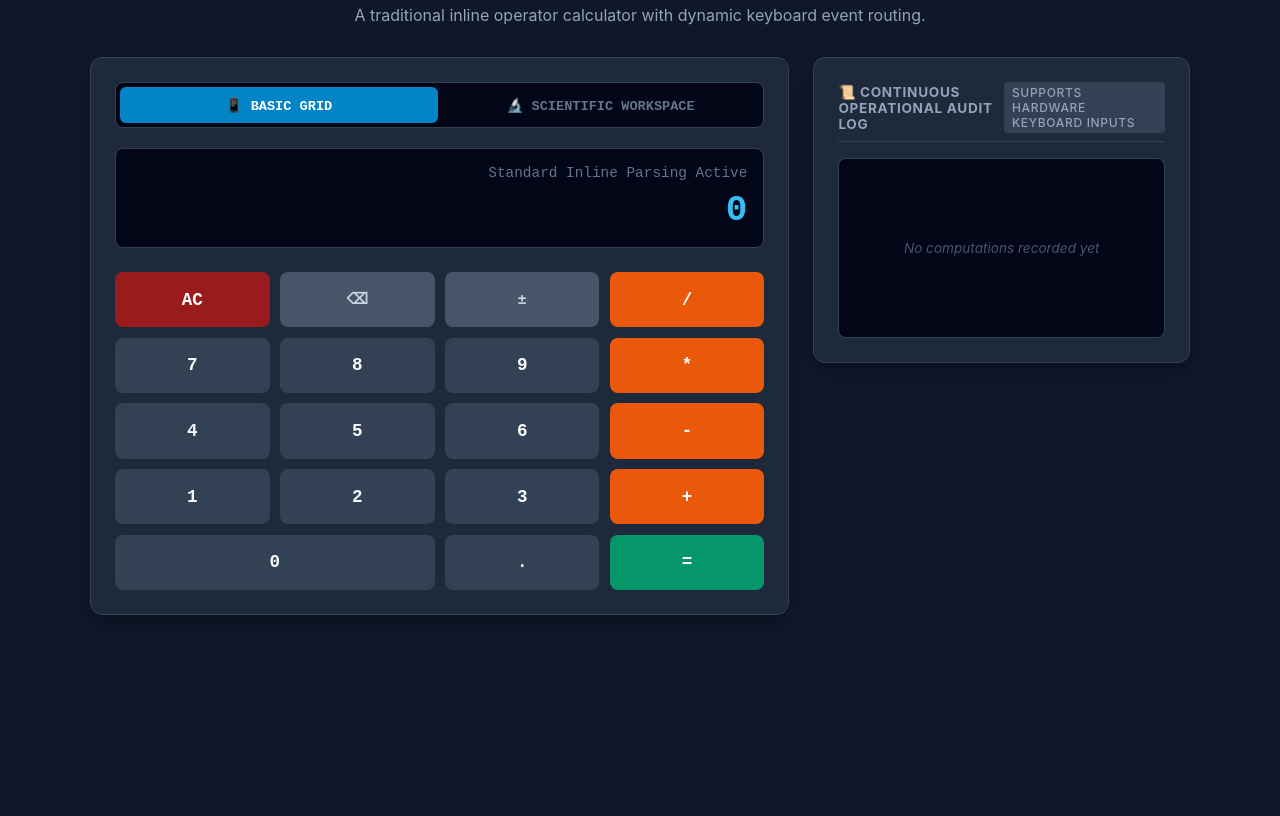
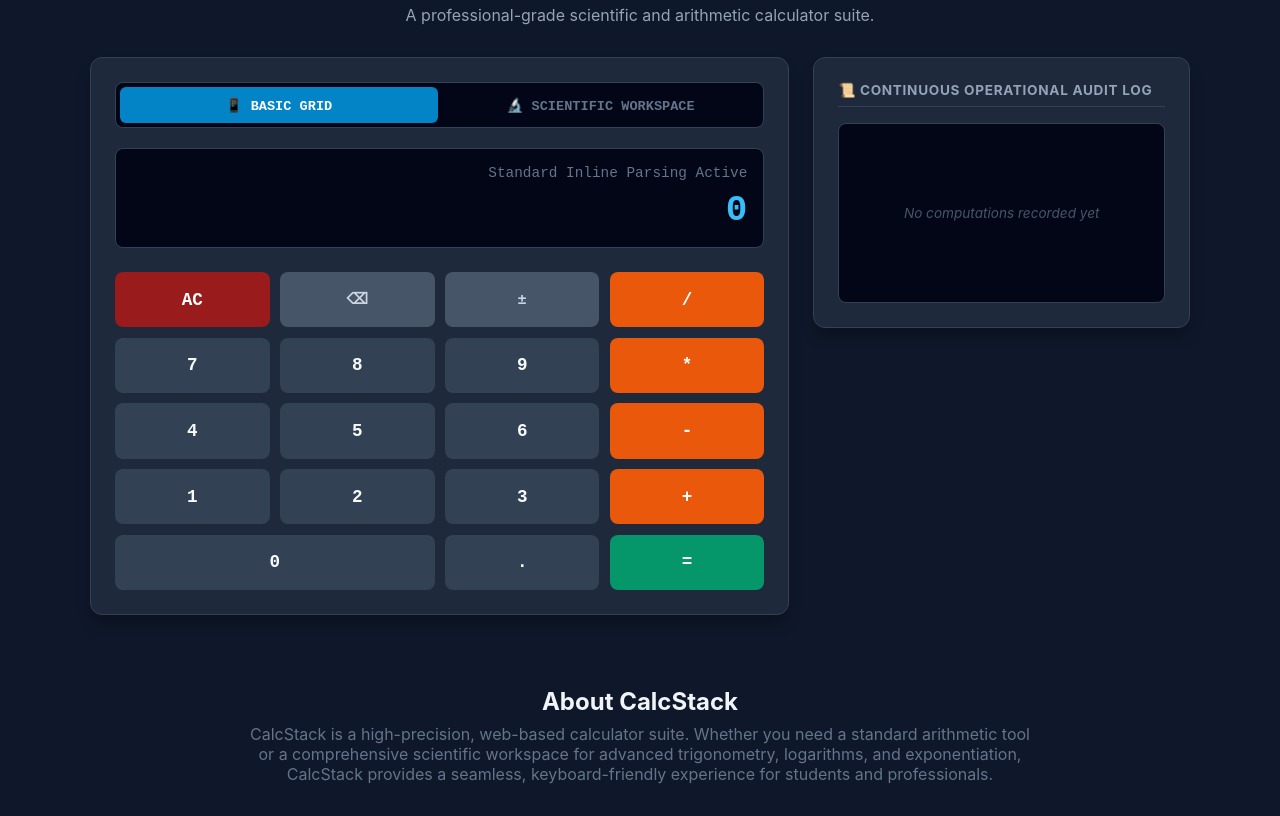
Before and after one commit to haisumapku2008-prog/CalcStack, a plain HTML site: page index.html in a window 1280 px wide. Shown: the part 79-895 px from the top of the page. Before the commit the page ends 800 px from the top, so only its background shows below. Drawn offline with Linux system fonts and the light colour scheme.

Commit message:
chore: optimize SEO meta tags and add about section for discoverability

```diff
--- a/index.html
+++ b/index.html
@@ -3,7 +3,9 @@
 <head>
     <meta charset="UTF-8">
     <meta name="viewport" content="width=device-width, initial-scale=1.0">
-    <title>CalcStack - Traditional Standard Calculator Suite</title>
+    <title>CalcStack: Free Scientific Calculator & Math Suite</title>
+    <meta name="description" content="Use CalcStack, a powerful, free online scientific calculator. Perform basic arithmetic, trigonometry, and complex math equations in your browser. No sign-ups required.">
+    <meta name="keywords" content="scientific calculator, online calculator, math tool, free calculator, trigonometry calculator, web-based math suite">
     <style>
         * { box-sizing: border-box; margin: 0; padding: 0; font-family: -apple-system, BlinkMacSystemFont, "Segoe UI", Roboto, sans-serif; }
         body { background-color: #0f172a; color: #f8fafc; padding: 2rem 1rem; min-height: 100vh; display: flex; flex-direction: column; align-items: center; }
@@ -15,7 +17,7 @@
         .container { width: 100%; max-width: 1100px; display: grid; grid-template-columns: 1fr; gap: 1.5rem; }
         @media (min-width: 992px) { .container { grid-template-columns: 13fr 7fr; } }
 
-        .card { background: #1e293b; padding: 1.5rem; border-radius: 12px; border: 1px solid #334155; box-shadow: 0 10px 15px -3px rgba(0,0,0,0.3); height: fit-content; }
+        .card { background: #1e293b; padding: 1.5rem; border-radius: 12px; border: 1px solid #334155; box-shadow: 0 10px 15px -3px rgba(0,0,0,0.3); height: fit-content; margin-bottom: 1.5rem; }
         .card-title { font-size: 0.85rem; font-weight: 700; color: #94a3b8; text-transform: uppercase; letter-spacing: 0.05em; margin-bottom: 1rem; padding-bottom: 0.5rem; border-bottom: 1px solid #334155; display: flex; justify-content: space-between; align-items: center; }
 
         .mode-container { display: flex; background: #020617; border-radius: 8px; padding: 0.25rem; gap: 0.25rem; margin-bottom: 1.25rem; border: 1px solid #334155; }
@@ -57,13 +59,16 @@
 
         .empty-msg { color: #475569; text-align: center; font-style: italic; padding: 2rem 0; margin: auto; }
         .hint-badge { display: inline-block; background: #334155; color: #94a3b8; font-size: 0.75rem; padding: 0.2rem 0.5rem; border-radius: 4px; font-weight: 500; }
+
+        footer { margin-top: 3rem; color: #64748b; text-align: center; max-width: 800px; }
+        footer h2 { color: #f1f5f9; margin-bottom: 0.5rem; }
     </style>
 </head>
 <body>
 
     <header>
         <h1>CalcStack Standard Suite</h1>
-        <p>A traditional inline operator calculator with dynamic keyboard event routing.</p>
+        <p>A professional-grade scientific and arithmetic calculator suite.</p>
     </header>
 
     <div class="container">
@@ -79,7 +84,6 @@
             </div>
 
             <div class="calc-grid mode-basic" id="calcGridContainer">
-
                 <button class="btn-fn sci-element" onclick="executeUnaryOp('sin')">sin</button>
                 <button class="btn-fn sci-element" onclick="executeUnaryOp('cos')">cos</button>
                 <button class="btn-fn sci-element" onclick="executeUnaryOp('tan')">tan</button>
@@ -118,15 +122,13 @@
                 <button class="btn-num span-basic-2" onclick="appendInputDigit('0')">0</button>
                 <button class="btn-num" onclick="appendInputDigit('.')">.</button>
                 <button class="btn-equal" onclick="executeEvaluationSequence()">=</button>
-
             </div>
         </div>
 
         <div>
-            <div class="card" style="width: 100%;">
+            <div class="card">
                 <div class="card-title">
                     <span>📜 Continuous Operational Audit Log</span>
-                    <span class="hint-badge">Supports Hardware Keyboard Inputs</span>
                 </div>
                 <div class="history-log" id="historyLogPanel">
                     <div class="empty-msg">No computations recorded yet</div>
@@ -134,6 +136,13 @@
             </div>
         </div>
     </div>
+
+    <footer>
+        <section>
+            <h2>About CalcStack</h2>
+            <p>CalcStack is a high-precision, web-based calculator suite. Whether you need a standard arithmetic tool or a comprehensive scientific workspace for advanced trigonometry, logarithms, and exponentiation, CalcStack provides a seamless, keyboard-friendly experience for students and professionals.</p>
+        </section>
+    </footer>
 
     <script>
         let currentDisplayValue = "0";
@@ -157,7 +166,6 @@
         function appendLogEntry(expression, result) {
             const emptyMsg = historyLogPanel.querySelector('.empty-msg');
             if (emptyMsg) emptyMsg.remove();
-
             const item = document.createElement('div');
             item.className = 'log-item';
             item.innerHTML = `<span class="log-expr">${expression} =</span><span class="log-res">${result}</span>`;
@@ -194,13 +202,11 @@
 
         function setBinaryOperator(operator) {
             const currentNum = parseFloat(currentDisplayValue);
-
             if (activePendingOperator && !shouldResetDisplayOnNextKey) {
                 executeIntermediateCalculation();
             } else {
                 storedAccumulatorValue = currentNum;
             }
-
             activePendingOperator = operator;
             shouldResetDisplayOnNextKey = true;
             expressionTrace.innerText = `${storedAccumulatorValue} ${operator}`;
@@ -210,21 +216,16 @@
             if (storedAccumulatorValue === null || !activePendingOperator) return;
             const currentNum = parseFloat(currentDisplayValue);
             let interimResult = 0;
-
             switch (activePendingOperator) {
                 case '+': interimResult = storedAccumulatorValue + currentNum; break;
                 case '-': interimResult = storedAccumulatorValue - currentNum; break;
                 case '*': interimResult = storedAccumulatorValue * currentNum; break;
                 case 'pow': interimResult = Math.pow(storedAccumulatorValue, currentNum); break;
                 case '/':
-                    if (currentNum === 0) {
-                        handleErrorAlert("Zero Error");
-                        return;
-                    }
+                    if (currentNum === 0) { handleErrorAlert("Zero Error"); return; }
                     interimResult = storedAccumulatorValue / currentNum;
                     break;
             }
-
             storedAccumulatorValue = interimResult;
             currentDisplayValue = Number(interimResult.toFixed(8)).toString();
             primaryDisplay.innerText = currentDisplayValue;
@@ -232,31 +233,23 @@
 
         function executeEvaluationSequence() {
             if (storedAccumulatorValue === null || !activePendingOperator) return;
-
             const currentNum = parseFloat(currentDisplayValue);
             const formalExpressionString = `${storedAccumulatorValue} ${activePendingOperator} ${currentNum}`;
             let finalOutputValue = 0;
-
             switch (activePendingOperator) {
                 case '+': finalOutputValue = storedAccumulatorValue + currentNum; break;
                 case '-': finalOutputValue = storedAccumulatorValue - currentNum; break;
                 case '*': finalOutputValue = storedAccumulatorValue * currentNum; break;
                 case 'pow': finalOutputValue = Math.pow(storedAccumulatorValue, currentNum); break;
                 case '/':
-                    if (currentNum === 0) {
-                        handleErrorAlert("Zero Division Exception");
-                        return;
-                    }
+                    if (currentNum === 0) { handleErrorAlert("Zero Division Exception"); return; }
                     finalOutputValue = storedAccumulatorValue / currentNum;
                     break;
             }
-
             currentDisplayValue = Number(finalOutputValue.toFixed(8)).toString();
             primaryDisplay.innerText = currentDisplayValue;
             expressionTrace.innerText = `${formalExpressionString} =`;
-
             appendLogEntry(formalExpressionString, currentDisplayValue);
-
             storedAccumulatorValue = null;
             activePendingOperator = null;
             shouldResetDisplayOnNextKey = true;
@@ -265,7 +258,6 @@
         function executeUnaryOp(type) {
             let value = parseFloat(currentDisplayValue);
             let label = `${type}(${value})`;
-
             switch (type) {
                 case 'neg': value = -value; label = `neg(${currentDisplayValue})`; break;
                 case 'sin': value = Math.sin(value); break;
@@ -291,7 +283,6 @@
                     label = `${currentDisplayValue}!`;
                     break;
             }
-
             currentDisplayValue = Number(value.toFixed(8)).toString();
             primaryDisplay.innerText = currentDisplayValue;
             expressionTrace.innerText = `${label} =`;
@@ -319,27 +310,15 @@
 
         document.addEventListener('keydown', function(event) {
             const key = event.key;
-
-            if (!isNaN(key) && key !== ' ') {
-                event.preventDefault();
-                appendInputDigit(key);
-            } else if (key === '.') {
-                event.preventDefault();
-                appendInputDigit('.');
-            } else if (key === '+') { event.preventDefault(); setBinaryOperator('+'); }
+            if (!isNaN(key) && key !== ' ') { event.preventDefault(); appendInputDigit(key); }
+            else if (key === '.') { event.preventDefault(); appendInputDigit('.'); }
+            else if (key === '+') { event.preventDefault(); setBinaryOperator('+'); }
             else if (key === '-') { event.preventDefault(); setBinaryOperator('-'); }
             else if (key === '*') { event.preventDefault(); setBinaryOperator('*'); }
             else if (key === '/') { event.preventDefault(); setBinaryOperator('/'); }
-            else if (key === 'Enter' || key === '=') {
-                event.preventDefault();
-                executeEvaluationSequence();
-            } else if (key === 'Backspace') {
-                event.preventDefault();
-                backspaceInputDigit();
-            } else if (key === 'Escape' || key.toLowerCase() === 'c') {
-                event.preventDefault();
-                clearAllRegisters();
-            }
+            else if (key === 'Enter' || key === '=') { event.preventDefault(); executeEvaluationSequence(); }
+            else if (key === 'Backspace') { event.preventDefault(); backspaceInputDigit(); }
+            else if (key === 'Escape' || key.toLowerCase() === 'c') { event.preventDefault(); clearAllRegisters(); }
         });
     </script>
 </body>
```
